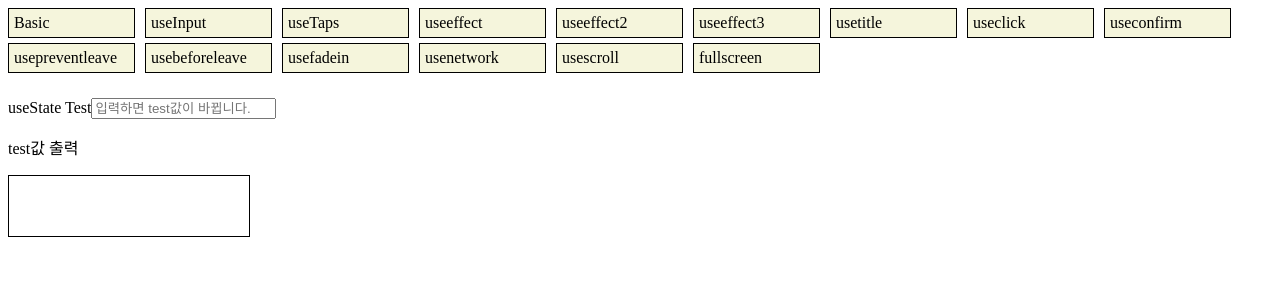
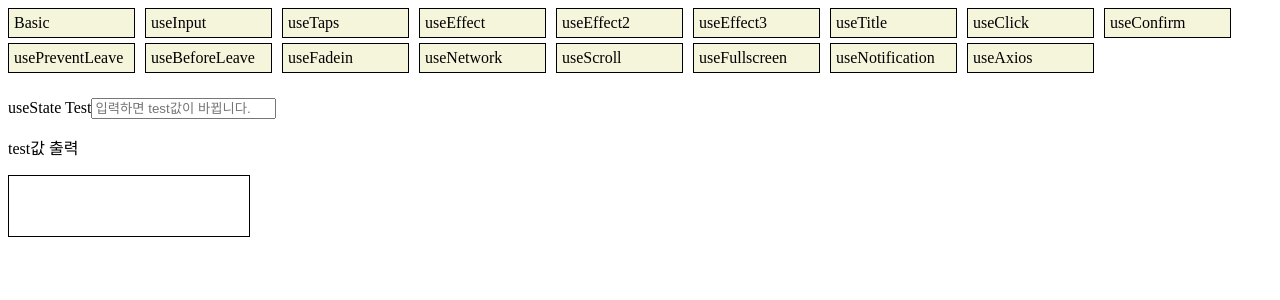
Before and after one commit to Real-Bird/reactHooks, a React (Create React App) app: page /useclick in a window 1280 px wide. Shown: the top 300 px of the page. Built offline with nearby package versions, Linux system fonts and the light colour scheme.

Commit message:
22-02-25 Notification Axios

```diff
--- a/package.json
+++ b/package.json
@@ -5,6 +5,7 @@
   "keywords": [],
   "main": "src/index.js",
   "dependencies": {
+    "axios": "0.26.0",
     "react": "17.0.2",
     "react-dom": "17.0.2",
     "react-router-dom": "5.3.0",
--- a/src/component/Navi.js
+++ b/src/component/Navi.js
@@ -26,73 +26,85 @@ const Navigation = () => (
       to="/useeffect"
       style={{ marginRight: 10, textDecoration: "none", color: "black" }}
     >
-      useeffect
+      useEffect
     </Link>
     <Link
       to="/useeffect2"
       style={{ marginRight: 10, textDecoration: "none", color: "black" }}
     >
-      useeffect2
+      useEffect2
     </Link>
     <Link
       to="/useeffect3"
       style={{ marginRight: 10, textDecoration: "none", color: "black" }}
     >
-      useeffect3
+      useEffect3
     </Link>
     <Link
       to="/usetitle"
       style={{ marginRight: 10, textDecoration: "none", color: "black" }}
     >
-      usetitle
+      useTitle
     </Link>
     <Link
       to="/useclick"
       style={{ marginRight: 10, textDecoration: "none", color: "black" }}
     >
-      useclick
+      useClick
     </Link>
     <Link
       to="/useconfirm"
       style={{ marginRight: 10, textDecoration: "none", color: "black" }}
     >
-      useconfirm
+      useConfirm
     </Link>
     <Link
       to="/usepreventleave"
       style={{ marginRight: 10, textDecoration: "none", color: "black" }}
     >
-      usepreventleave
+      usePreventLeave
     </Link>
     <Link
       to="/usebeforeleave"
       style={{ marginRight: 10, textDecoration: "none", color: "black" }}
     >
-      usebeforeleave
+      useBeforeLeave
     </Link>
     <Link
       to="/usefadein"
       style={{ marginRight: 10, textDecoration: "none", color: "black" }}
     >
-      usefadein
+      useFadein
     </Link>
     <Link
       to="/usenetwork"
       style={{ marginRight: 10, textDecoration: "none", color: "black" }}
     >
-      usenetwork
+      useNetwork
     </Link>
     <Link
       to="/usescroll"
       style={{ marginRight: 10, textDecoration: "none", color: "black" }}
     >
-      usescroll
+      useScroll
     </Link>
     <Link
       to="/usefullscreen"
       style={{ marginRight: 10, textDecoration: "none", color: "black" }}
     >
-      fullscreen
+      useFullscreen
+    </Link>
+    <Link
+      to="/usenotification"
+      style={{ marginRight: 10, textDecoration: "none", color: "black" }}
+    >
+      useNotification
+    </Link>
+    <Link
+      to="/useaxios"
+      style={{ marginRight: 10, textDecoration: "none", color: "black" }}
+    >
+      useAxios
     </Link>
   </nav>
 );
--- a/src/component/Router.js
+++ b/src/component/Router.js
@@ -21,6 +21,8 @@ import FadeIn from "../router/FadeIn";
 import Network from "../router/Network";
 import Scroll from "../router/Scroll";
 import Fullscreen from "../router/Fullscreen";
+import Notification from "../router/Notification";
+import Axios from "../router/Axios";
 
 const AppRouter = () => {
   return (
@@ -73,6 +75,12 @@ const AppRouter = () => {
           <Route exact path="/usefullscreen">
             <Fullscreen />
           </Route>
+          <Route exact path="/usenotification">
+            <Notification />
+          </Route>
+          <Route exact path="/useaxios">
+            <Axios />
+          </Route>
           <Redirect from="*" to="/" />
         </Switch>
       </Router>
--- /dev/null
+++ b/src/component/UseAxios.js
@@ -0,0 +1,17 @@
+import React, { useState } from "react";
+import useAxios from "./useAxios";
+
+const UseAxios = () => {
+  const { loading, data, error, refetch } = useAxios({
+    url: "https://jsonplaceholder.typicode.com/todos/1"
+  });
+  return (
+    <div>
+      <h1>{data && data.status}</h1>
+      <h2>{loading && "Loading"}</h2>
+      <button onClick={refetch}>Refetch</button>
+    </div>
+  );
+};
+
+export default UseAxios;
--- /dev/null
+++ b/src/component/UseNotification.js
@@ -0,0 +1,34 @@
+import React from "react";
+
+const useNotification = (title, options) => {
+  if (!("Notification" in window)) {
+    return;
+  }
+  const fireNotif = () => {
+    if (Notification.permission !== "granted") {
+      Notification.requestPermission().then((permission) => {
+        if (permission === "granted") {
+          new Notification(title, options);
+        } else {
+          return;
+        }
+      });
+    } else {
+      new Notification(title, options);
+    }
+  };
+  return fireNotif;
+};
+
+const UseNotification = () => {
+  const triggerNotif = useNotification("계속 시도해보자!", {
+    body: "삽질은 개발의 어머니!!!"
+  });
+  return (
+    <div>
+      <button onClick={triggerNotif}>Hello</button>
+    </div>
+  );
+};
+
+export default UseNotification;
--- /dev/null
+++ b/src/component/useAxios.js
@@ -0,0 +1,43 @@
+import defaultAxios from "axios";
+import { useEffect, useState } from "react";
+
+// axios = HTTPReguest 만드는 모듈
+
+const useAxios = (opts, axiosInstance = defaultAxios) => {
+  const [state, setState] = useState({
+    loading: true,
+    error: null,
+    data: null
+  });
+  if (!opts.url) {
+    return;
+  }
+  const [trigger, setTrigger] = useState(0);
+  const refetch = () => {
+    setState({
+      ...state,
+      loading: true
+    });
+    setTrigger(Date.now());
+  };
+  useEffect(() => {
+    axiosInstance(opts)
+      .then((data) => {
+        setState({
+          ...state,
+          loading: false,
+          data
+        });
+      })
+      .catch((error) => {
+        setState({
+          ...state,
+          loading: false,
+          error
+        });
+      });
+  }, [trigger]);
+  return { ...state, refetch };
+};
+
+export default useAxios;
--- /dev/null
+++ b/src/router/Axios.js
@@ -0,0 +1,11 @@
+import React from "react";
+import UseAxios from "../component/UseAxios";
+
+const Axios = () => {
+  return (
+    <div>
+      <UseAxios />
+    </div>
+  );
+};
+export default Axios;
--- /dev/null
+++ b/src/router/Notification.js
@@ -0,0 +1,11 @@
+import React from "react";
+import UseNotification from "../component/UseNotification";
+
+const Notification = () => {
+  return (
+    <div>
+      <UseNotification />
+    </div>
+  );
+};
+export default Notification;
```
